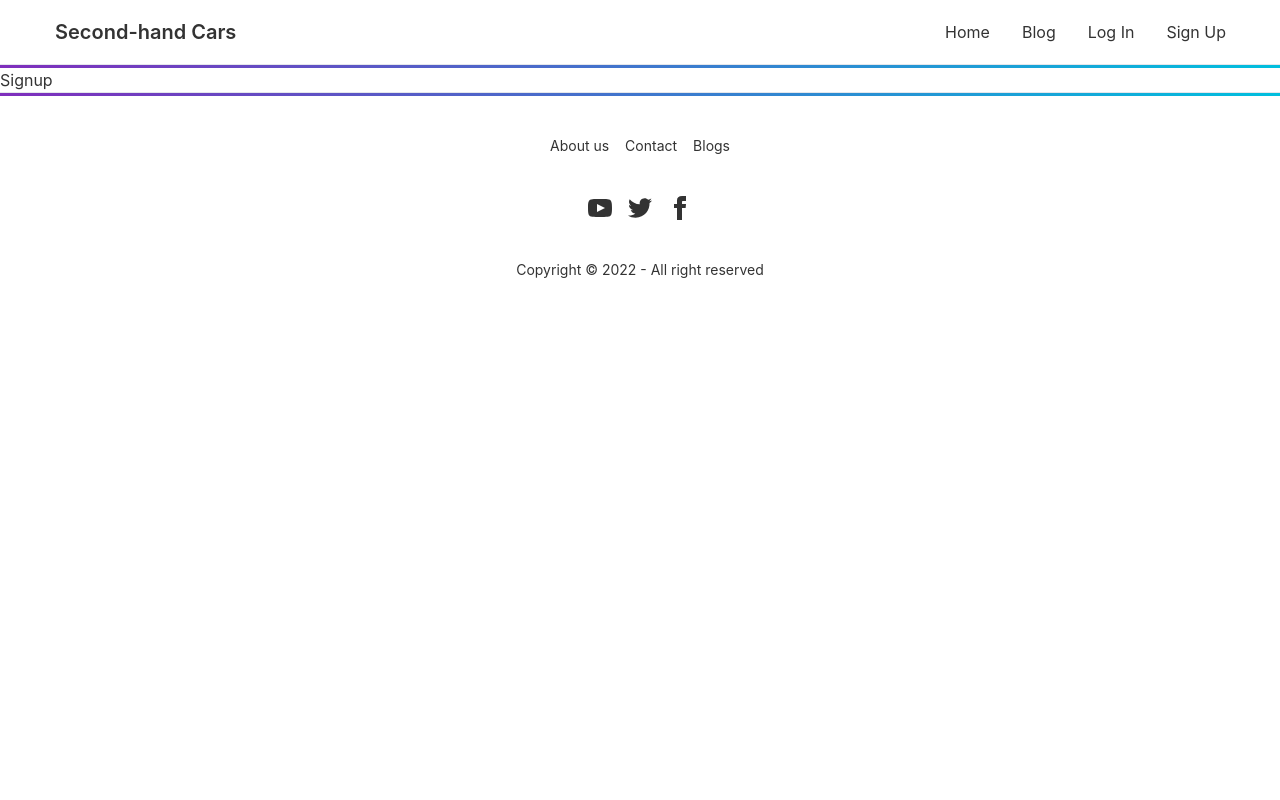
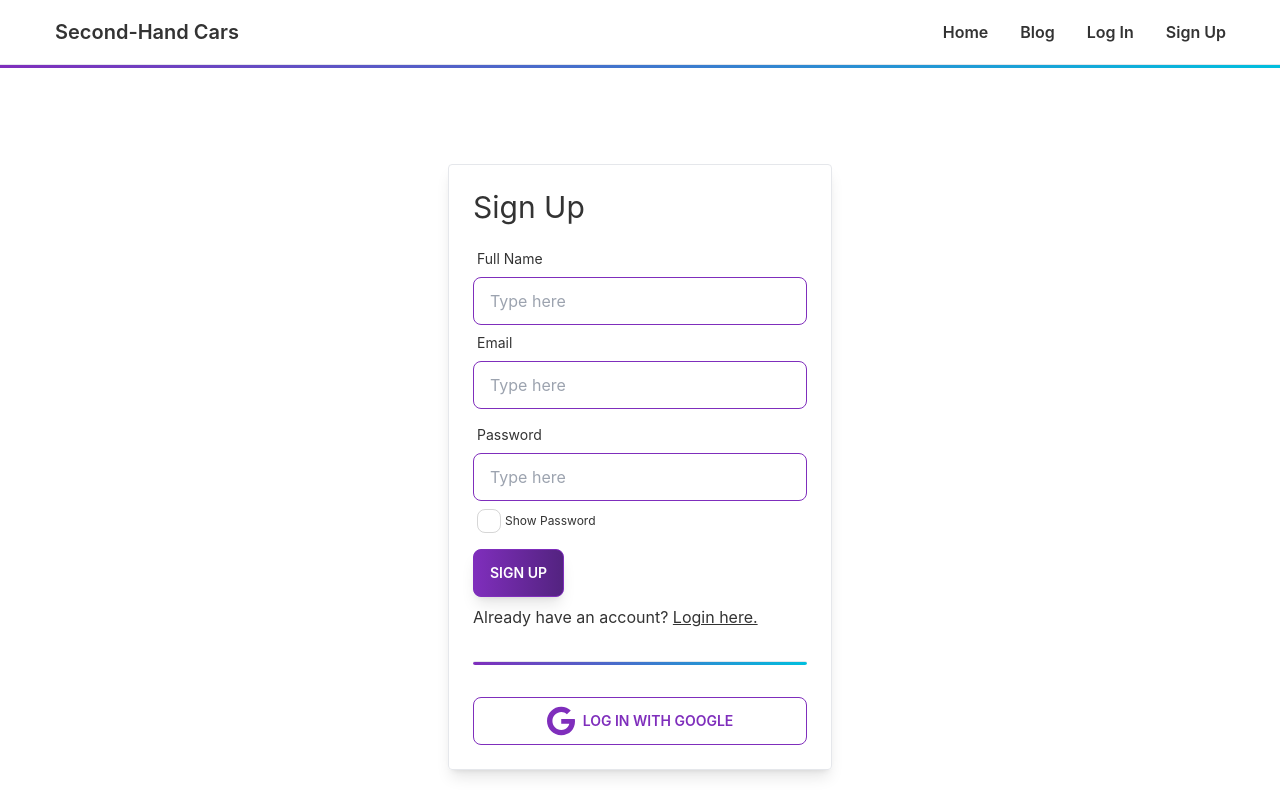
Before and after one commit to shamratPG/second-hand-cars-client, a React (Create React App) app: page /signup in a window 1280 px wide. Shown: the top 800 px of the page. Built offline with nearby package versions, Linux system fonts and the light colour scheme.

Commit message:
added firebase config and created auth context

```diff
--- a/package.json
+++ b/package.json
@@ -7,6 +7,7 @@
     "@testing-library/react": "^13.4.0",
     "@testing-library/user-event": "^13.5.0",
     "daisyui": "^2.42.0",
+    "firebase": "^9.14.0",
     "react": "^18.2.0",
     "react-dom": "^18.2.0",
     "react-icons": "^4.6.0",
--- a/src/Components/Header.js
+++ b/src/Components/Header.js
@@ -3,10 +3,10 @@ import { Link } from 'react-router-dom';
 
 const Header = () => {
     const menu = <>
-        <li><Link to='/'>Home</Link></li>
-        <li><Link to='/blogs'>Blog</Link></li>
-        <li><Link to='/login'>Log In</Link></li>
-        <li><Link to='/signup'>Sign Up</Link></li>
+        <li className='font-semibold'><Link to='/'>Home</Link></li>
+        <li className='font-semibold'><Link to='/blogs'>Blog</Link></li>
+        <li className='font-semibold'><Link to='/login'>Log In</Link></li>
+        <li className='font-semibold'><Link to='/signup'>Sign Up</Link></li>
 
     </>
     return (
@@ -21,7 +21,7 @@ const Header = () => {
                         </label>
 
                     </div>
-                    <Link className="btn btn-ghost normal-case text-xl">Second-hand Cars</Link>
+                    <Link className="btn btn-ghost normal-case text-xl">Second-Hand Cars</Link>
                 </div>
                 <div className="navbar-end">
                     <ul className="menu menu-horizontal p-0 hidden lg:flex">
--- /dev/null
+++ b/src/Context/AuthProvider.js
@@ -0,0 +1,20 @@
+import React, { createContext, useState } from 'react';
+
+
+export const AuthContext = createContext();
+
+const AuthProvider = ({ children }) => {
+    const [user, setUser] = useState({})
+
+    const authInfo = {
+        user
+    }
+
+    return (
+        <AuthContext.Provider value={authInfo}>
+            {children}
+        </AuthContext.Provider>
+    );
+};
+
+export default AuthProvider;
--- a/src/Pages/Login/Login.js
+++ b/src/Pages/Login/Login.js
@@ -1,16 +1,16 @@
 import React, { useState } from 'react';
+import { Link } from 'react-router-dom';
 import Button from '../../Components/Button';
 import ThirdPartyAuth from '../../Components/ThirdPartyAuth';
 
 const Login = () => {
-
     const [passwordShown, setPasswordShown] = useState(false)
     const showPassword = () => {
         setPasswordShown(!passwordShown);
     }
     return (
         <div className='flex justify-center items-center container mx-auto max-w-sm'>
-            <form className='w-full border border-1 p-4 shadow-lg rounded my-8 lg:my-24'>
+            <form className='w-full border border-1 p-6 shadow-lg rounded my-8 lg:my-24'>
                 <h2 className="text-3xl mb-4">Log In</h2>
                 <div className="form-control w-full">
                     <label className="label">
@@ -24,14 +24,16 @@ const Login = () => {
                     </label>
                     <input name='password' type={`${passwordShown ? 'text' : 'password'}`} placeholder="Type here" className="input input-bordered input-primary w-full" />
                     <label className="label">
-                        <span className="label-text-alt flex  items-center">
+                        <span className="label-text-alt flex items-center">
                             <input onChange={showPassword} id='showPassword' type="checkbox" className="checkbox" />
                             <span htmlFor="showPassword" className='ml-1'>Show Password</span>
                         </span>
                     </label>
                 </div>
-                <Button>Login</Button>
+                <Button>Log In</Button>
+                <p className='mt-2'>Do not have account? <Link to='/signup' className='link'>Register here.</Link></p>
                 <hr className="my-8 w-full h-1 bg-gradient-to-r from-primary to-secondary rounded " />
+
                 <ThirdPartyAuth></ThirdPartyAuth>
             </form>
 
--- a/src/Pages/Signup/Signup.js
+++ b/src/Pages/Signup/Signup.js
@@ -1,9 +1,49 @@
-import React from 'react';
+import React, { useState } from 'react';
+import { Link } from 'react-router-dom';
+import Button from '../../Components/Button';
+import ThirdPartyAuth from '../../Components/ThirdPartyAuth';
 
 const Signup = () => {
+
+    const [passwordShown, setPasswordShown] = useState(false)
+    const showPassword = () => {
+        setPasswordShown(!passwordShown);
+    }
     return (
-        <div>
-            <h3>Signup</h3>
+        <div className='flex justify-center items-center container mx-auto max-w-sm'>
+            <form className='w-full border border-1 p-6 shadow-lg rounded my-8 lg:my-24'>
+                <h2 className="text-3xl mb-4">Sign Up</h2>
+                <div className="form-control w-full">
+                    <label className="label">
+                        <span className="label-text">Full Name</span>
+                    </label>
+                    <input name='name' type="text" placeholder="Type here" className="input input-bordered input-primary w-full" />
+                </div>
+                <div className="form-control w-full">
+                    <label className="label">
+                        <span className="label-text">Email</span>
+                    </label>
+                    <input name='email' type="text" placeholder="Type here" className="input input-bordered input-primary w-full" />
+                </div>
+                <div className="form-control w-full my-2">
+                    <label className="label">
+                        <span className="label-text">Password</span>
+                    </label>
+                    <input name='password' type={`${passwordShown ? 'text' : 'password'}`} placeholder="Type here" className="input input-bordered input-primary w-full" />
+                    <label className="label">
+                        <span className="label-text-alt flex items-center">
+                            <input onChange={showPassword} id='showPassword' type="checkbox" className="checkbox" />
+                            <span htmlFor="showPassword" className='ml-1'>Show Password</span>
+                        </span>
+                    </label>
+                </div>
+                <Button>Sign Up</Button>
+                <p className='mt-2'>Already have an account? <Link to='/login' className='link'>Login here. </Link></p>
+                <hr className="my-8 w-full h-1 bg-gradient-to-r from-primary to-secondary rounded " />
+
+                <ThirdPartyAuth></ThirdPartyAuth>
+            </form>
+
         </div>
     );
 };
--- /dev/null
+++ b/src/firebase/firebase.config.js
@@ -0,0 +1,18 @@
+// Import the functions you need from the SDKs you need
+import { initializeApp } from "firebase/app";
+// TODO: Add SDKs for Firebase products that you want to use
+// https://firebase.google.com/docs/web/setup#available-libraries
+
+// Your web app's Firebase configuration
+const firebaseConfig = {
+    apiKey: process.env.REACT_APP_apiKey,
+    authDomain: process.env.REACT_APP_authDomain,
+    projectId: process.env.REACT_APP_projectId,
+    storageBucket: process.env.REACT_APP_storageBucket,
+    messagingSenderId: process.env.REACT_APP_messagingSenderId,
+    appId: process.env.REACT_APP_appId,
+};
+
+// Initialize Firebase
+const app = initializeApp(firebaseConfig);
+export default app;
--- a/src/index.js
+++ b/src/index.js
@@ -3,11 +3,14 @@ import ReactDOM from 'react-dom/client';
 import './index.css';
 import App from './App';
 import reportWebVitals from './reportWebVitals';
+import AuthProvider from './Context/AuthProvider';
 
 const root = ReactDOM.createRoot(document.getElementById('root'));
 root.render(
   <React.StrictMode>
-    <App />
+    <AuthProvider>
+      <App />
+    </AuthProvider>
   </React.StrictMode>
 );
 
```
Also changed, not shown: 1 other file (tests, documents, lock files or other folders).
